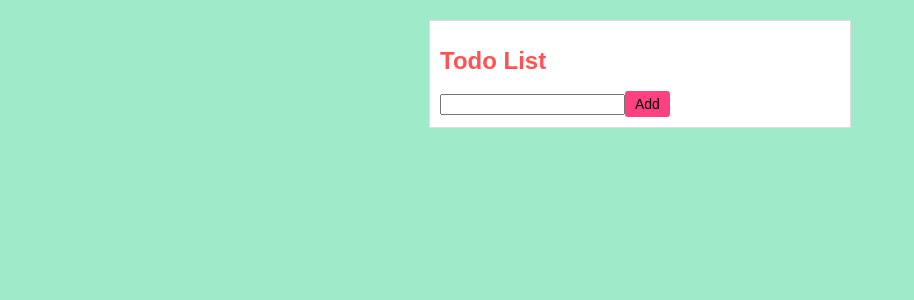
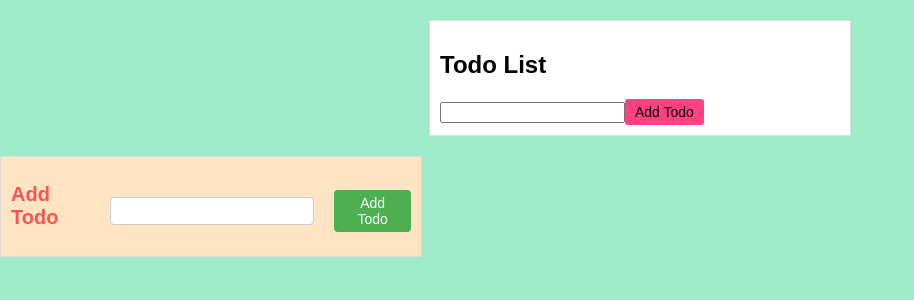
Before and after one commit to catharygr/to-do-list-react, a React (Vite) app: page / in a window 1280 px wide. Shown: the top 300 px of the page, without its empty margins (0-914 px from the left). Built offline with nearby package versions, Linux system fonts and the light colour scheme.

Commit message:
Trabajando con los componentes TodoList y AddTodo y su css

```diff
--- a/src/App.jsx
+++ b/src/App.jsx
@@ -1,15 +1,12 @@
-import { BrowserRouter, Routes, Route } from "react-router-dom";
 import TodoList from "./componentes/TodoList";
 import AddTodo from "./componentes/AddTodo";
 
 function App() {
   return (
-    <BrowserRouter>
-      <Routes>
-        <Route path="/" element={<TodoList />} />
-        <Route path="/add" element={<AddTodo />} />
-      </Routes>
-    </BrowserRouter>
+    <div>
+      <TodoList />
+      <AddTodo />
+    </div>
   );
 }
 
--- a/src/componentes/AddTodo.jsx
+++ b/src/componentes/AddTodo.jsx
@@ -1,37 +1,54 @@
-/* eslint-disable react/prop-types */
 import { useState } from "react";
 
-export default function AddTodo({ addTodo }) {
+function AddTodo() {
   const [newTodo, setNewTodo] = useState("");
 
-  function handleInputChange(event) {
-    setNewTodo(event.target.value);
-  }
+  const handleSubmit = async (e) => {
+    e.preventDefault();
+    if (newTodo.trim() !== "") {
+      const newTodoObj = {
+        todo: newTodo,
+      };
 
-  function handleSubmit(event) {
-    event.preventDefault();
-    if (newTodo.trim() === "") return;
+      try {
+        const response = await fetch("https://example-api.com/todos", {
+          method: "POST",
+          headers: {
+            "Content-Type": "application/json",
+          },
+          body: JSON.stringify(newTodoObj),
+        });
 
-    addTodo(newTodo); // Llamada a la función addTodo pasando la nueva tarea como argumento
+        if (response.ok) {
+          console.log("New todo successfully added to API");
+          // Aquí puedes realizar otras acciones después de agregar el nuevo todo a la API
+        } else {
+          console.log("Failed to add new todo to API");
+        }
+      } catch (error) {
+        console.log("Error:", error);
+      }
 
-    setNewTodo("");
-  }
+      setNewTodo("");
+    }
+  };
 
   return (
-    <div id="add-todo-container">
-      <h1 className="add-todo-title">Add Todo</h1>
+    <div className="add-todo-container">
+      <h2 className="add-todo-title">Add Todo</h2>
       <form className="add-todo-form" onSubmit={handleSubmit}>
         <input
           className="add-todo-input"
           type="text"
           value={newTodo}
-          onChange={handleInputChange}
-          placeholder="Enter a new task"
+          onChange={(e) => setNewTodo(e.target.value)}
         />
         <button className="add-todo-button" type="submit">
-          Add
+          Add Todo
         </button>
       </form>
     </div>
   );
 }
+
+export default AddTodo;
--- a/src/componentes/TodoList.jsx
+++ b/src/componentes/TodoList.jsx
@@ -1,7 +1,6 @@
-// TodoList.js
 import { useState, useEffect } from "react";
 
-export default function TodoList() {
+function TodoList() {
   const [todos, setTodos] = useState([]);
   const [newTodo, setNewTodo] = useState("");
 
@@ -16,42 +15,27 @@ export default function TodoList() {
     localStorage.setItem("todos", JSON.stringify(todos));
   }, [todos]);
 
-  function addTodo() {
-    if (newTodo === "") return;
+  const addTodo = () => {
+    if (newTodo.trim() !== "") {
+      setTodos([...todos, newTodo]);
+      setNewTodo("");
+    }
+  };
 
-    const newTodos = [...todos, { task: newTodo, isCompleted: false }];
-    setTodos(newTodos);
-    setNewTodo("");
-  }
-
-  function handleComplete(index) {
-    const newTodos = [...todos];
-    newTodos[index].isCompleted = true;
-    setTodos(newTodos);
-  }
-
-  function handleRemove(index) {
-    const newTodos = [...todos];
-    newTodos.splice(index, 1);
-    setTodos(newTodos);
-  }
+  const deleteTodo = (index) => {
+    const updatedTodos = [...todos];
+    updatedTodos.splice(index, 1);
+    setTodos(updatedTodos);
+  };
 
   return (
     <div className="todo-container">
-      <h1 className="todo-list">Todo List</h1>
+      <h2 className="todo-list">Todo List</h2>
       <ul>
         {todos.map((todo, index) => (
           <li key={index}>
-            {todo.task}
-            {!todo.isCompleted && (
-              <button
-                className="btn-complete"
-                onClick={() => handleComplete(index)}
-              >
-                Complete
-              </button>
-            )}
-            <button className="btn-delete" onClick={() => handleRemove(index)}>
+            {todo}
+            <button className="btn-delete" onClick={() => deleteTodo(index)}>
               Delete
             </button>
           </li>
@@ -62,7 +46,77 @@ export default function TodoList() {
         value={newTodo}
         onChange={(e) => setNewTodo(e.target.value)}
       />
-      <button onClick={addTodo}>Add</button>
+      <button onClick={addTodo}>Add Todo</button>
     </div>
   );
 }
+
+export default TodoList;
+
+// import { useState, useEffect } from "react";
+
+// export default function TodoList() {
+//   const [todos, setTodos] = useState([]);
+//   const [newTodo, setNewTodo] = useState("");
+
+//   useEffect(() => {
+//     const storedTodos = localStorage.getItem("todos");
+//     if (storedTodos) {
+//       setTodos(JSON.parse(storedTodos));
+//     }
+//   }, []);
+
+//   useEffect(() => {
+//     localStorage.setItem("todos", JSON.stringify(todos));
+//   }, [todos]);
+
+//   function addTodo() {
+//     if (newTodo === "") return;
+
+//     const newTodos = [...todos, { task: newTodo, isCompleted: false }];
+//     setTodos(newTodos);
+//     setNewTodo("");
+//   }
+
+//   function handleComplete(index) {
+//     const newTodos = [...todos];
+//     newTodos[index].isCompleted = true;
+//     setTodos(newTodos);
+//   }
+
+//   function handleRemove(index) {
+//     const newTodos = [...todos];
+//     newTodos.splice(index, 1);
+//     setTodos(newTodos);
+//   }
+
+//   return (
+//     <div className="todo-container">
+//       <h1 className="todo-list">Todo List</h1>
+//       <ul>
+//         {todos.map((todo, index) => (
+//           <li key={index}>
+//             {todo.task}
+//             {!todo.isCompleted && (
+//               <button
+//                 className="btn-complete"
+//                 onClick={() => handleComplete(index)}
+//               >
+//                 Complete
+//               </button>
+//             )}
+//             <button className="btn-delete" onClick={() => handleRemove(index)}>
+//               Delete
+//             </button>
+//           </li>
+//         ))}
+//       </ul>
+//       <input
+//         type="text"
+//         value={newTodo}
+//         onChange={(e) => setNewTodo(e.target.value)}
+//       />
+//       <button onClick={addTodo}>Add</button>
+//     </div>
+//   );
+// }
--- a/src/index.css
+++ b/src/index.css
@@ -31,7 +31,7 @@ h1 {
   margin-bottom: 10px;
 }
 
-.todo-list li button {
+.todo-list li .todo-item {
   margin-left: 10px;
 }
 
@@ -72,7 +72,7 @@ button:focus {
 
 /* Componente AddTodo */
 
-#add-todo-container {
+.add-todo-container {
   margin-top: 20px auto;
   padding: 10px;
   display: flex;
```
